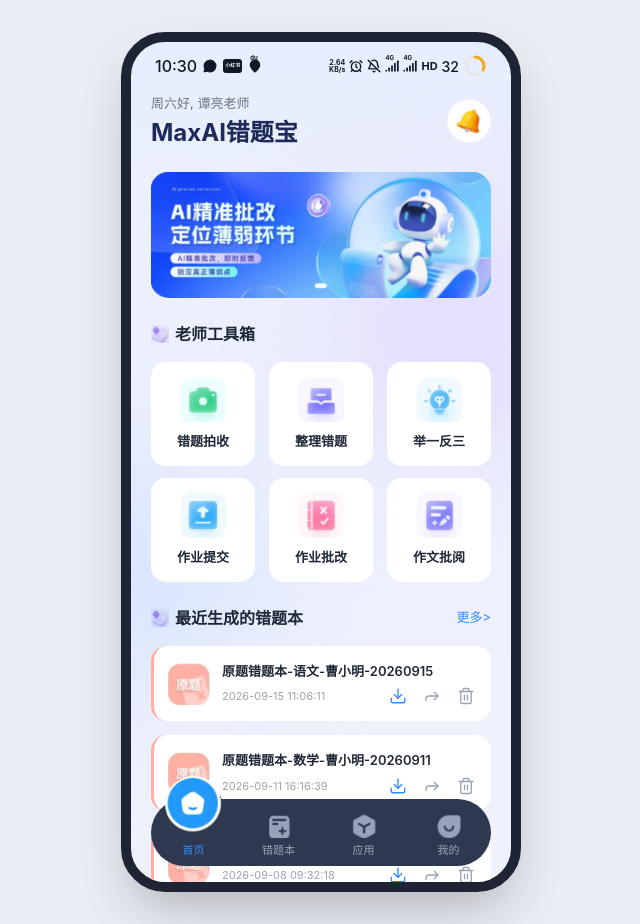
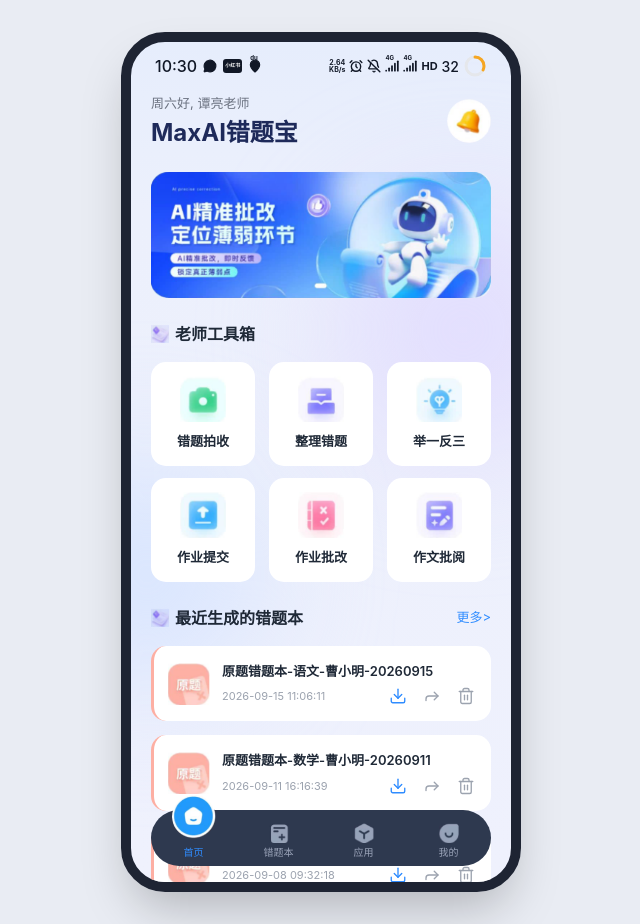
Before and after one commit to hzhou1734-pixel/136408-ctb-app-ui, a Next.js app: page / in a window 1280 px wide. Shown: the whole page, without its empty margins (319-959 px from the left). Built offline with nearby package versions, Linux system fonts and the light colour scheme.

Commit message:
缩小底部菜单按钮

```diff
--- a/components/home/bottom-nav.tsx
+++ b/components/home/bottom-nav.tsx
@@ -9,7 +9,7 @@ const tabs = [
 export function BottomNav() {
   return (
     <nav aria-label="主导航" className="absolute inset-x-5 bottom-4 z-20">
-      <ul className="flex h-[67px] items-end rounded-full bg-[#2E394F] pb-2">
+      <ul className="flex h-[56px] items-end rounded-full bg-[#2E394F] pb-1.5">
         <li className="flex-1">
           <a href="#" aria-current="page" className="relative flex flex-col items-center">
             <Image
@@ -17,16 +17,16 @@ export function BottomNav() {
               alt=""
               width={76}
               height={76}
-              className="absolute -top-[66px] size-[57px] rounded-full"
+              className="absolute -top-[50px] size-[44px] rounded-full"
             />
-            <span className="text-[11px] text-[#2F8CFF]">首页</span>
+            <span className="text-[10px] text-[#2F8CFF]">首页</span>
           </a>
         </li>
         {tabs.map((tab) => (
           <li key={tab.label} className="flex-1">
-            <a href="#" className="flex flex-col items-center gap-1">
-              <Image src={tab.icon} alt="" width={32} height={32} className="size-6" />
-              <span className="text-[11px] text-[#9AA3B8]">{tab.label}</span>
+            <a href="#" className="flex flex-col items-center gap-0.5">
+              <Image src={tab.icon} alt="" width={32} height={32} className="size-5" />
+              <span className="text-[10px] text-[#9AA3B8]">{tab.label}</span>
             </a>
           </li>
         ))}
--- a/package.json
+++ b/package.json
@@ -1,6 +1,6 @@
 {
   "name": "my-project",
-  "version": "0.1.3",
+  "version": "0.1.4",
   "private": true,
   "packageManager": "pnpm@12.3.4",
   "scripts": {
```
